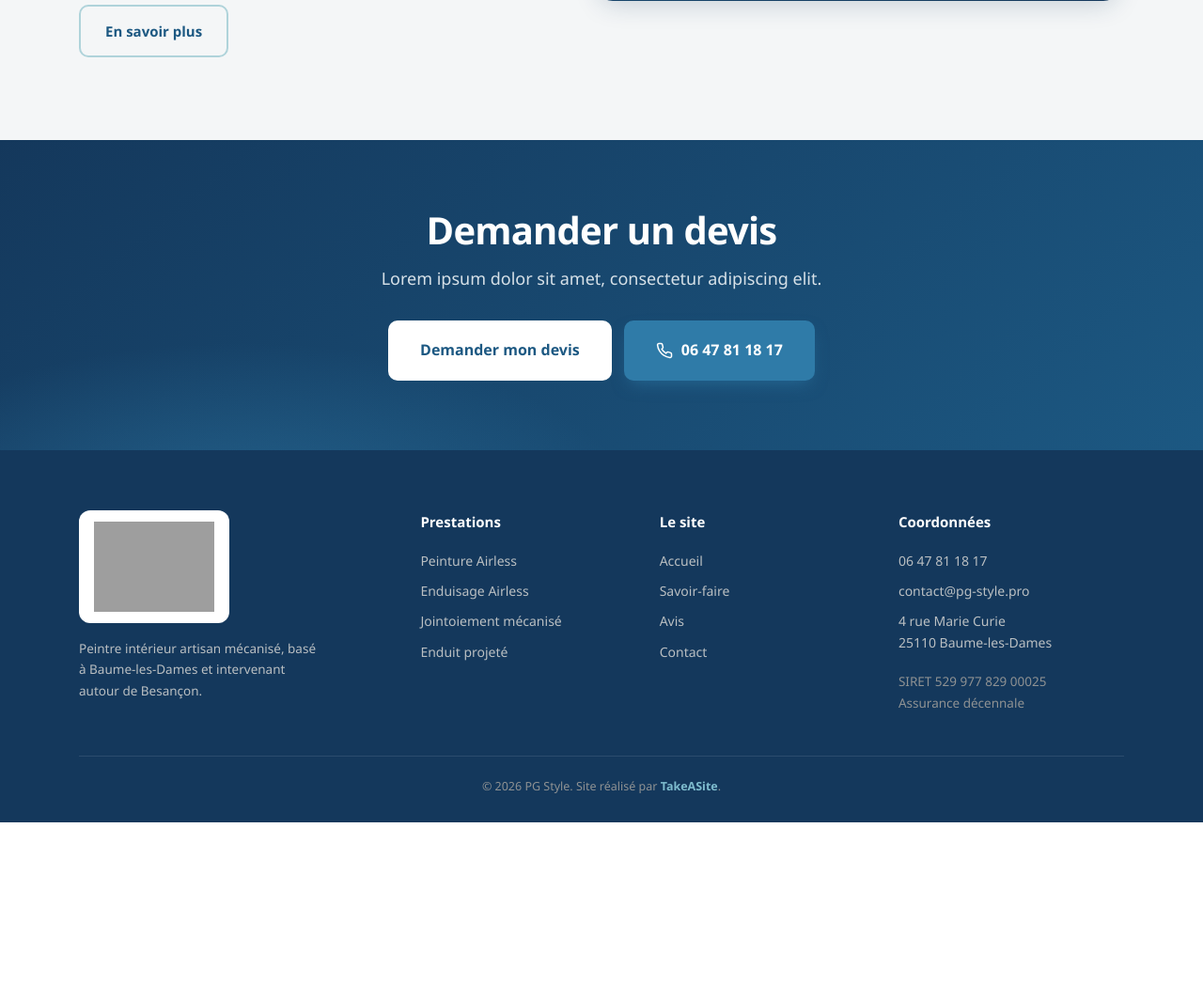
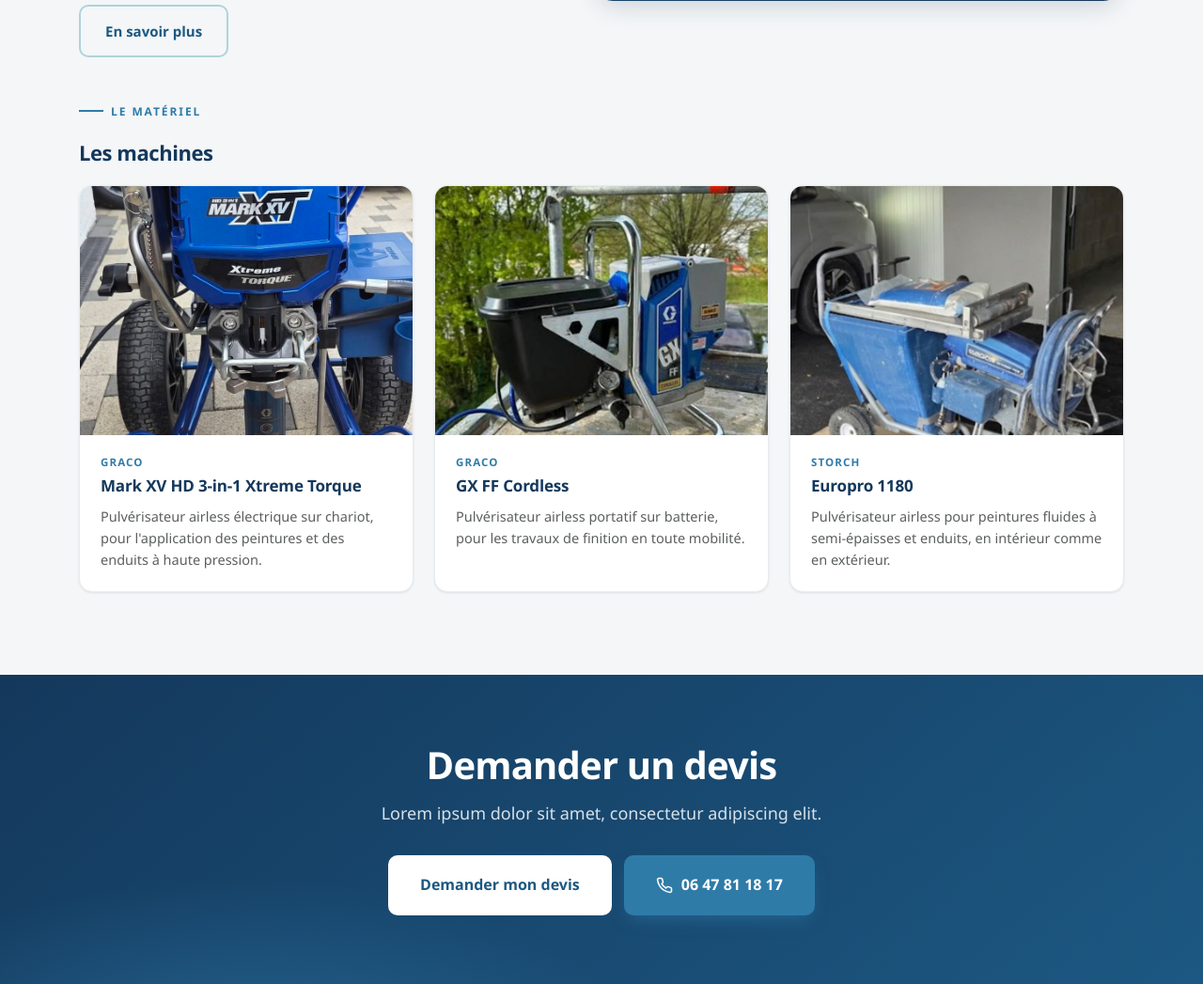
Before and after one commit to Takeasite/pgstyle-mockup, a PHP site: page / in a window 1280 px wide. Shown: the part 2622-3669 px from the top of the page at 94% size. Before the commit the page ends 3497 px from the top, so only its background shows below. Run offline with PHP 8.4, Linux system fonts and the light colour scheme; grey boxes are pictures that could not be loaded.

Commit message:
Add files via upload

```diff
--- a/assets/css/style.css
+++ b/assets/css/style.css
@@ -1245,6 +1245,85 @@ h3 {
   padding: 8px 16px
 }
 
+/* ---------- Encart Machines ---------- */
+.machines {
+  margin-top: 40px;
+}
+.machines__head {
+  margin-bottom: 22px;
+}
+.machines__head h3 {
+  font-size: 22px;
+  color: var(--blue-deep);
+  margin-top: 6px;
+}
+.machines__grid {
+  display: flex;
+  gap: 22px;
+  flex-wrap: wrap;
+}
+.machine {
+  flex: 1 1 calc(33.333% - 15px);
+  background: #fff;
+  border: 1px solid var(--gray-100);
+  border-radius: var(--radius);
+  overflow: hidden;
+  display: flex;
+  flex-direction: column;
+  box-shadow: var(--shadow-sm);
+  transition: transform .18s var(--ease), box-shadow .2s;
+}
+.machine:hover {
+  transform: translateY(-3px);
+  box-shadow: var(--shadow-md);
+}
+.machine__photo {
+  aspect-ratio: 4 / 3;
+  background: var(--gray-50);
+  display: flex;
+  align-items: center;
+  justify-content: center;
+  overflow: hidden;
+}
+.machine__photo img {
+  width: 100%;
+  height: 100%;
+  object-fit: cover;
+  display: block;
+}
+.machine__photo--empty {
+  background: repeating-linear-gradient(45deg, var(--gray-50), var(--gray-50) 11px, var(--gray-100) 11px, var(--gray-100) 22px);
+  border-bottom: 1px dashed var(--gray-300);
+  color: var(--gray-500);
+  font-size: 13px;
+  font-weight: 600;
+}
+.machine__body {
+  padding: 20px 22px 22px;
+}
+.machine__brand {
+  font-size: 11.5px;
+  font-weight: 700;
+  text-transform: uppercase;
+  letter-spacing: .1em;
+  color: var(--blue-bright);
+  display: block;
+  margin-bottom: 6px;
+}
+.machine__body h4 {
+  font-size: 17px;
+  font-weight: 700;
+  color: var(--blue-deep);
+  line-height: 1.2;
+  margin-bottom: 10px;
+  letter-spacing: -.01em;
+}
+.machine__body p {
+  font-size: 14.5px;
+  line-height: 1.6;
+  color: var(--gray-700);
+}
+
 /* ---------- Responsive ---------- */
 
 /* Tablette paysage : on resserre les marges et les gouttières */
@@ -1377,6 +1456,10 @@ h3 {
     flex: 1 1 42%
   }
 
+  .machine {
+    flex: 1 1 100%;
+  }
+
   .footer__grid>div:first-child {
     flex: 1 1 100%
   }
--- a/index.html
+++ b/index.html
@@ -152,6 +152,34 @@
             </div>
           </div>
         </div>
+        <div class="machines">
+          <div class="machines__head"><span class="eyebrow">Le matériel</span>
+            <h3>Les machines</h3>
+          </div>
+          <div class="machines__grid">
+            <article class="machine">
+              <div class="machine__photo"><img src="assets/img/machine-mark-xv.jpg" alt="Graco Mark XV HD 3-in-1 Xtreme Torque"></div>
+              <div class="machine__body"><span class="machine__brand">Graco</span>
+                <h4>Mark XV HD 3-in-1 Xtreme Torque</h4>
+                <p>Pulvérisateur airless électrique sur chariot, pour l'application des peintures et des enduits à haute pression.</p>
+              </div>
+            </article>
+            <article class="machine">
+              <div class="machine__photo"><img src="assets/img/machine-gx-ff.jpg" alt="Graco GX FF Cordless"></div>
+              <div class="machine__body"><span class="machine__brand">Graco</span>
+                <h4>GX FF Cordless</h4>
+                <p>Pulvérisateur airless portatif sur batterie, pour les travaux de finition en toute mobilité.</p>
+              </div>
+            </article>
+            <article class="machine">
+              <div class="machine__photo"><img src="assets/img/machine-europro-1180.jpg" alt="Storch Europro 1180"></div>
+              <div class="machine__body"><span class="machine__brand">Storch</span>
+                <h4>Europro 1180</h4>
+                <p>Pulvérisateur airless pour peintures fluides à semi-épaisses et enduits, en intérieur comme en extérieur.</p>
+              </div>
+            </article>
+          </div>
+        </div>
       </div>
     </section>
     <section class="ctaband">
```
Also changed, not shown: assets/img/machine-europro-1180.jpg (added), assets/img/machine-gx-ff.jpg (added), assets/img/machine-mark-xv.jpg (added).
